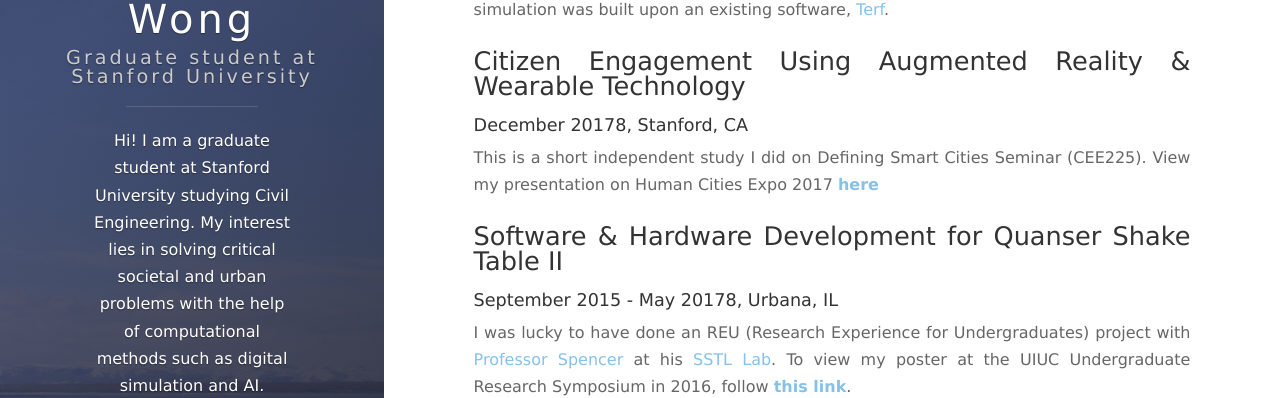
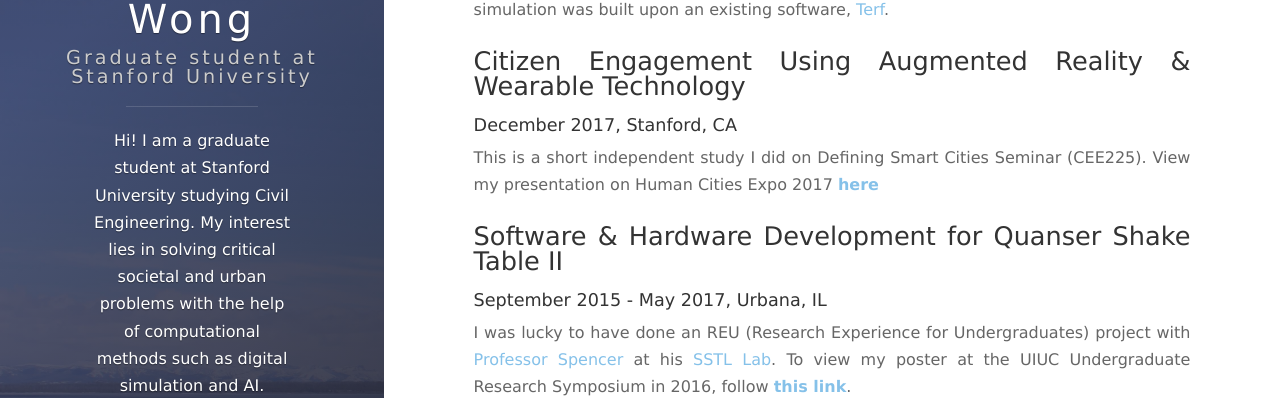
Before and after one commit to vivian-wong/vivian-wong.github.io, a Jekyll site: the page built from projects.md, in a window 1280 px wide and 900 px high, scrolled down 786 px. Shown: the part 149-547 px from the top of the window. Built offline with Jekyll 4.4.1, drawn with Linux system fonts in a browser that asks for light colours; nearby versions of some CDN libraries.

Commit message:
fixed minor bug

```diff
--- a/projects.md
+++ b/projects.md
@@ -23,12 +23,12 @@ In this class project, I designed the structural system for a green building on
 I am honored to have done an independent study with [Professor Law](https://cee.stanford.edu/people/kincho-law) and [Dr. Fruchter](https://cee.stanford.edu/people/renate-fruchter) on the simulation of a wheelchair rider. View a [**demo video**](https://youtu.be/eLto7yCQUto) of a wheelchair rider, who moves around the building we rendered in the AEC project mentioned above. This simulation was built upon an existing software, [Terf](https://www.3dicc.com/).
 
 ### Citizen Engagement Using Augmented Reality & Wearable Technology
-#### December 20178, Stanford, CA
+#### December 2017, Stanford, CA
 This is a short independent study I did on Defining Smart Cities Seminar (CEE225).
 View my presentation on Human Cities Expo 2017 [**here**](https://vimeo.com/248506752)
 
 ### Software & Hardware Development for Quanser Shake Table II ﻿
-#### September 2015 - May 20178, Urbana, IL
+#### September 2015 - May 2017, Urbana, IL
 I was lucky to have done an REU (Research Experience for Undergraduates) project with [Professor Spencer](https://cee.illinois.edu/directory/profile/bfs) at his [SSTL Lab](http://sstl.cee.illinois.edu/).
 To view my poster at the UIUC Undergraduate Research Symposium in 2016, follow [**this link**](https://www.ideals.illinois.edu/handle/2142/90246).
 
```
